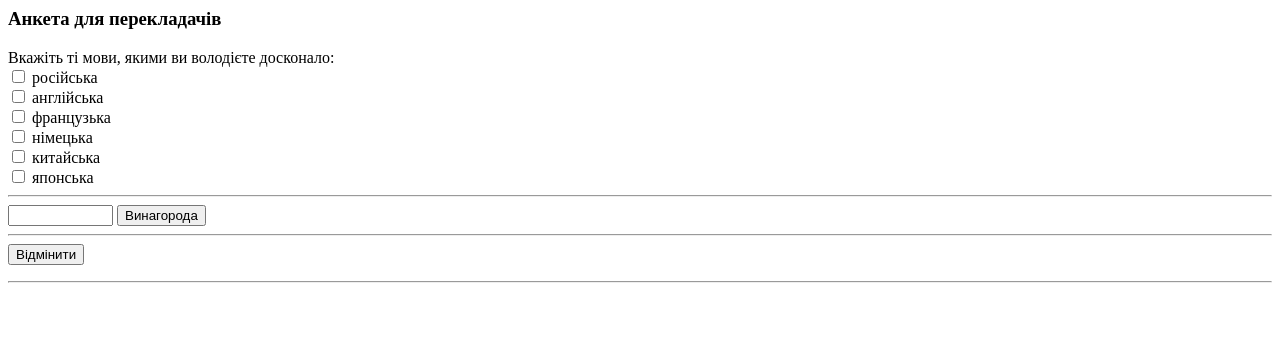
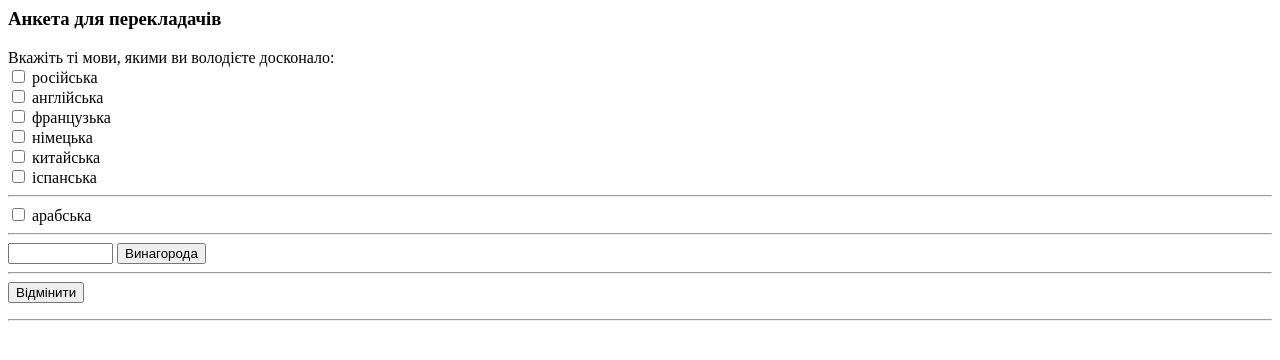
Before and after one commit to Plart123/web5-, a plain HTML site: page index.html in a window 1280 px wide. Drawn offline with Linux system fonts and the light colour scheme.

Commit message:
Replace Japanese checkbox with Spanish and add Arabic

```diff
--- a/index.html
+++ b/index.html
@@ -64,7 +64,9 @@ d.form1.output1.value=k;
 
 <input type="checkbox" name="lan" value=500> китайська <br>
 
-<input type="checkbox" name="lan" value=600> японська <br> <hr>
+<input type="checkbox" name="lan" value=600> іспанська <br> <hr>
+
+<input type="checkbox" name="lan" value=800> арабська <br> <hr>
 
 <input type="text" name="output1" size=10>
 
```
